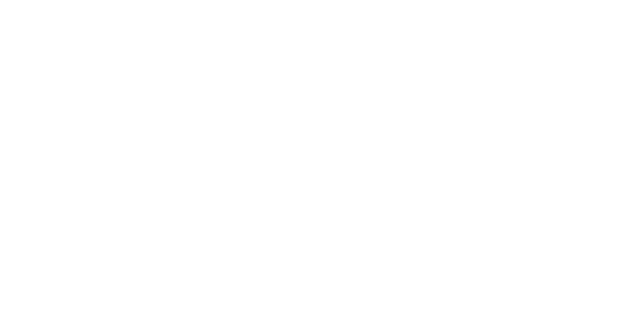
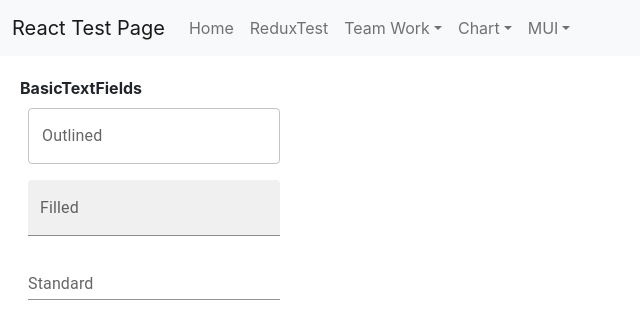
Before and after one commit to jinseok1306/React-Test, a React (Create React App) app in the folder ReactProject/client_app/: page /MUI/TextFieldPage in a window 1280 px wide. Before the commit this address had no page. Shown: the top 328 px of the page, without its empty margins (0-640 px from the left). Built offline with nearby package versions, Linux system fonts and the light colour scheme.

Commit message:
MUI Basic TextField 테스트 완료

```diff
--- a/ReactProject/client_app/src/App.tsx
+++ b/ReactProject/client_app/src/App.tsx
@@ -30,6 +30,7 @@ function App() {
                   <Route path="/MUI/SelectPage" element={<Page.SelectPage />} />
                   <Route path="/MUI/SliderPage" element={<Page.SliderPage />} />
                   <Route path="/MUI/SwitchPage" element={<Page.SwitchPage />} />
+                  <Route path="/MUI/TextFieldPage" element={<Page.TextFieldPage />} />
                   </Routes>
           </Provider>
     </div>
--- a/ReactProject/client_app/src/components/Menu.tsx
+++ b/ReactProject/client_app/src/components/Menu.tsx
@@ -37,6 +37,7 @@ const Menu = () => {
                                 <NavDropdown.Item><Link to="/MUI/SelectPage" style={{ color: 'rgba(0, 0, 0, 0.55)', textDecoration: 'none' }}>SelectPage</Link></NavDropdown.Item>
                                 <NavDropdown.Item><Link to="/MUI/SliderPage" style={{ color: 'rgba(0, 0, 0, 0.55)', textDecoration: 'none' }}>SliderPage</Link></NavDropdown.Item>
                                 <NavDropdown.Item><Link to="/MUI/SwitchPage" style={{ color: 'rgba(0, 0, 0, 0.55)', textDecoration: 'none' }}>SwitchPage</Link></NavDropdown.Item>
+                                <NavDropdown.Item><Link to="/MUI/TextFieldPage" style={{ color: 'rgba(0, 0, 0, 0.55)', textDecoration: 'none' }}>TextFieldPage</Link></NavDropdown.Item>
                             </NavDropdown>
                         </Nav>
                     </Navbar.Collapse>
--- /dev/null
+++ b/ReactProject/client_app/src/components/TextField/BasicTextFields.tsx
@@ -0,0 +1,20 @@
+import * as React from 'react';
+import Box from '@mui/material/Box';
+import TextField from '@mui/material/TextField';
+
+export default function BasicTextFields() {
+    return (
+        <Box
+            component="form"
+            sx={{
+                '& > :not(style)': { m: 1, width: '25ch' },
+            }}
+            noValidate
+            autoComplete="off"
+        >
+            <TextField id="outlined-basic" label="Outlined" variant="outlined" />
+            <TextField id="filled-basic" label="Filled" variant="filled" />
+            <TextField id="standard-basic" label="Standard" variant="standard" />
+        </Box>
+    );
+}
--- /dev/null
+++ b/ReactProject/client_app/src/pages/MUI/TextFieldPage.tsx
@@ -0,0 +1,22 @@
+import React, { useCallback, useState } from "react";
+import Menu from '../../components/Menu';
+import Grid from '@mui/material/Grid';
+import BasicTextFields from '../../components/TextField/BasicTextFields';
+
+const TextFieldPage = () => {
+    return (
+        <div>
+            <Menu />
+            <div style={{ margin: 20 }}>
+                <Grid container rowSpacing={1} columnSpacing={{ xs: 1, sm: 2, md: 3 }}>
+                    <Grid item xs={3}>
+                        <b>BasicTextFields</b>
+                        <BasicTextFields />
+                    </Grid>
+                </Grid>
+            </div>
+        </div>
+    );
+};
+
+export default TextFieldPage;
--- a/ReactProject/client_app/src/pages/index.tsx
+++ b/ReactProject/client_app/src/pages/index.tsx
@@ -18,3 +18,4 @@ export { default as RatingPage } from './MUI/RatingPage';
 export { default as SelectPage } from './MUI/SelectPage';
 export { default as SliderPage } from './MUI/SliderPage';
 export { default as SwitchPage } from './MUI/SwitchPage';
+export { default as TextFieldPage } from './MUI/TextFieldPage';
```
Also changed, not shown: 1 other file (tests, documents, lock files or other folders).
